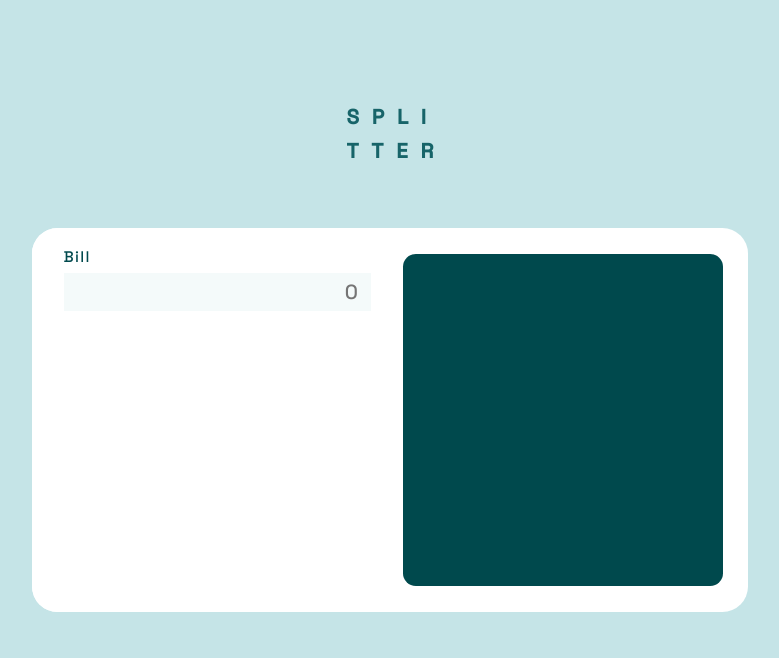
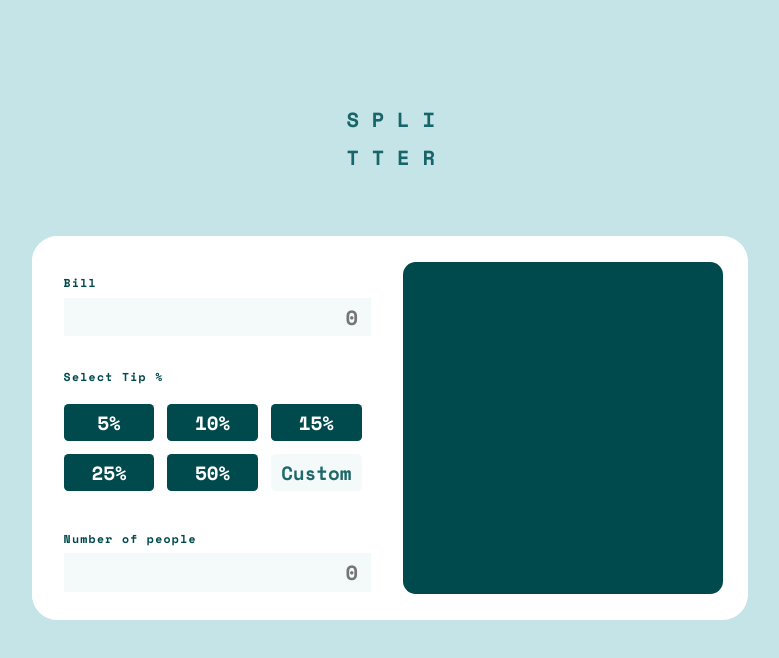
Before and after one commit to Buzelin2/Challenge-iJunior-Semana-5, a React (Vite) app in the folder my-app/: page / in a window 1280 px wide. Shown: the top 658 px of the page, without its empty margins (250-1029 px from the left). Built offline with nearby package versions, Linux system fonts and the light colour scheme.

Commit message:
Div left quase completa

```diff
--- a/my-app/index.html
+++ b/my-app/index.html
@@ -3,7 +3,7 @@
   <head>
     <link rel="preconnect" href="https://fonts.googleapis.com">
     <link rel="preconnect" href="https://fonts.gstatic.com" crossorigin>
-    <link href="https://fonts.googleapis.com/css2?family=Space+Grotesk:wght@500&display=swap" rel="stylesheet">
+    <link href="https://fonts.googleapis.com/css2?family=Space+Mono:wght@700&display=swap" rel="stylesheet">
     <meta charset="UTF-8" />
     <meta name="viewport" content="width=device-width, initial-scale=1.0" />
     <title>Vite + React</title>
--- a/my-app/src/App.css
+++ b/my-app/src/App.css
@@ -1,7 +1,7 @@
 *{
     padding: 0px;
     margin: 0px;
-    font-family: 'Space Grotesk', sans-serif;
+    font-family: 'Space Mono', monospace;
     background-color: hsl(185, 41%, 84%);
 }
 .tudo{
@@ -51,14 +51,25 @@
     background-color: white;
     width: 10vw;
 }
-.bill{
+.num_people{
     color:hsl(183, 100%, 15%);
-    font-size: 1.2vw;
+    font-size: 0.9vw;
     letter-spacing: 0.1vw;
     background-color: white;
     margin-bottom: 0.5vw;
+    margin-top: 3vw;
+    width: 15vw;
+
 }
-.money{
+.bill{
+    color:hsl(183, 100%, 15%);
+    font-size: 0.9vw;
+    letter-spacing: 0.1vw;
+    background-color: white;
+    margin-bottom: 0.5vw;
+    margin-top: 3vw;
+}
+.count{
     background-color: hsl(189, 41%, 97%);
     width: 24vw;
     border: 0px;
@@ -66,12 +77,47 @@
     font-size: 1.6vw;
     text-align: right;
 }
-.money::selection{
-    margin-right: 2vw;
-}
-.money::placeholder{
+.count::placeholder{
     text-align: right;
     font-size: 1.6vw;
     margin-right: 1vw;
     margin-top: 3.5vw;
 }
+.tip{
+    color:hsl(183, 100%, 15%);
+    font-size: 0.9vw;
+    letter-spacing: 0.1vw;
+    background-color: white;
+    margin-bottom: 0.5vw;
+    margin-left: 2.5vw;
+    margin-top: 2.5vw;
+}
+.botoes{
+    background-color: white;
+    margin-left: 1.5vw;
+}
+.botoes_cima{
+    display: flex;
+    background-color: white;
+}
+.botoes_baixo{
+    display: flex;
+    background-color: white;
+}
+.botao{
+    width: 7.1vw;
+    height: 2.9vw;
+    margin-left: 1vw;
+    margin-top: 1vw;
+    border-radius: 0.35vw;
+    background-color: hsl(183, 100%, 15%);;
+    border: 0px;
+    font-size: 1.5vw;
+    color: white;
+    font-weight: bold;
+    cursor: pointer;
+}
+.botao6{
+    background-color: hsl(189, 41%, 97%);
+    color:hsl(182, 54%, 27%);
+}
--- a/my-app/src/App.jsx
+++ b/my-app/src/App.jsx
@@ -14,7 +14,24 @@ function App() {
       <div className='left'>
         <div className='input_money'>
           <p className='bill'>Bill</p>
-          <input class="money" type="text" placeholder="0"></input>
+          <input class="count" type="text" placeholder="0"></input>
+        </div>
+        <p className='tip'>Select Tip %</p>
+        <div className='botoes'>
+          <div className='botoes_cima'>
+            <button className='botao'>5%</button>
+            <button className='botao'>10%</button>
+            <button className='botao'>15%</button>
+          </div>
+          <div className='botoes_baixo'>
+            <button className='botao'>25%</button>
+            <button className='botao'>50%</button>
+            <button className='botao botao6'>Custom</button>
+          </div>
+        </div>
+        <div className='input_money'>
+          <p className='num_people'>Number of people</p>
+          <input class="count" type="text" placeholder="0"></input>
         </div>
 
       </div>
```
